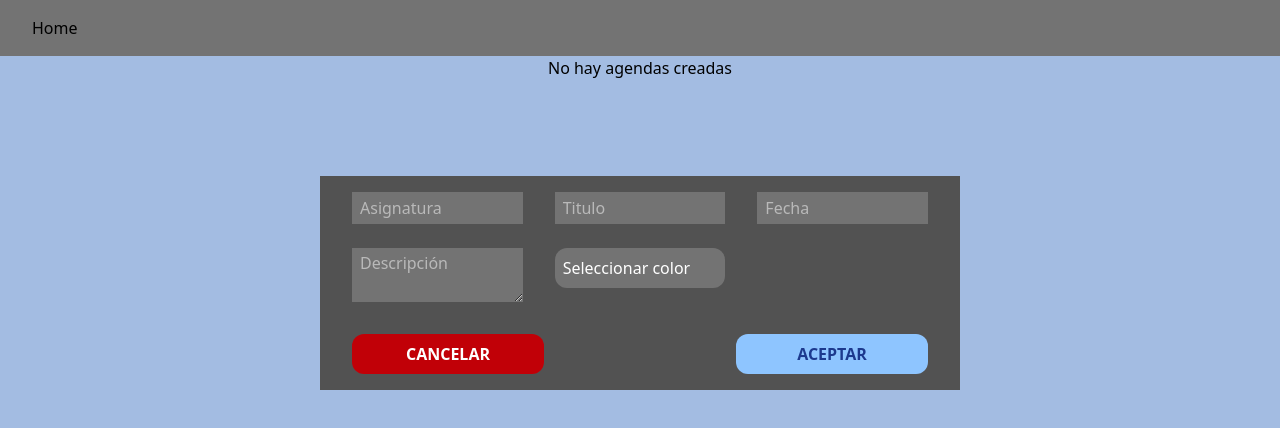
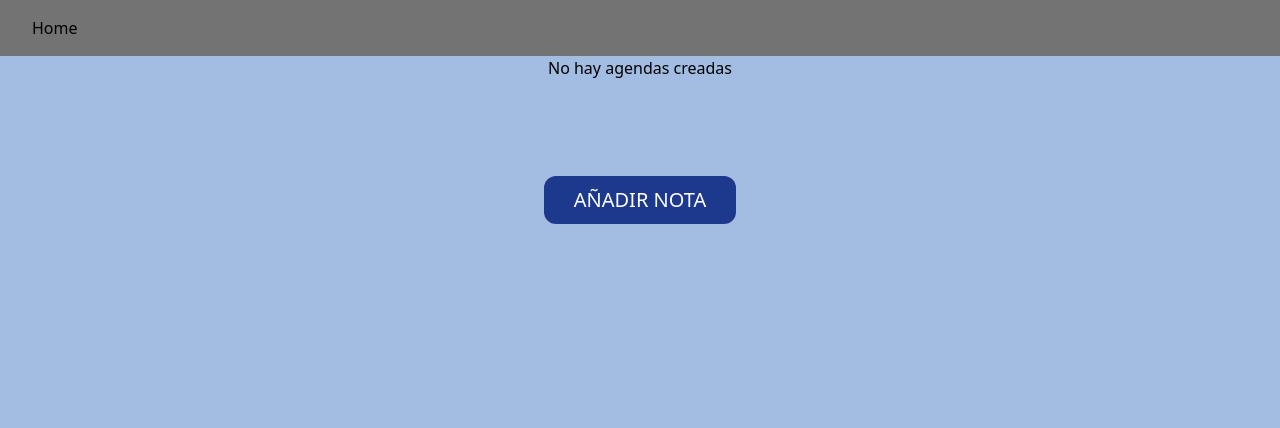
Before and after one commit to Matisalinas23/Agenda_Web, a React (Vite) app: page / in a window 1280 px wide. Shown: the top 428 px of the page. Built offline with nearby package versions, Linux system fonts and the light colour scheme.

Commit message:
button_add_note

```diff
--- a/src/screens/agenda/agenda.tsx
+++ b/src/screens/agenda/agenda.tsx
@@ -2,17 +2,7 @@ import { useEffect } from "react";
 import Nota from "../../components/Nota";
 import useNoteStore from "../../store/useNoteStore";
 import AñadirEditarNota from "../../components/AñadirEditarNota";
-
-export interface INote {
-  id: number;
-  title: string;
-  description: string;
-  limitDate: string;
-  assignature: string;
-  completed: boolean;
-  color: string;
-  textColor: string;
-}
+import useAgendaModals from "../../hooks/useAgendaModals";
 
 export interface IFormValues {
   title: string,
@@ -22,8 +12,15 @@ export interface IFormValues {
   color: string
 }
 
+export interface INote extends IFormValues {
+  id: number;
+  completed: boolean;
+  textColor: string;
+}
+
 export const Agenda = () => {
-  const { notes, addNote, setNotes } = useNoteStore(state => state);
+  const { notes, addNote } = useNoteStore(state => state);
+  const { modal, openCreate, closeModal } = useAgendaModals()
   const initialValues: IFormValues = {
     title: "",
     description: "",
@@ -47,6 +44,7 @@ export const Agenda = () => {
     }
 
     addNote(newNote)
+    closeModal()
   }
 
   useEffect(() => {
@@ -62,7 +60,16 @@ export const Agenda = () => {
         </ul>
       }
 
-      <AñadirEditarNota initialValues={initialValues} onSubmit={handleCreate} />
+      {modal === null &&
+        <button
+          className="cursor-pointer w-48 h-12 text-xl bg-blue-900 text-white rounded-xl text-center"
+          onClick={openCreate}
+        >
+          AÑADIR NOTA
+        </button>
+      }
+
+      {modal === "create" && <AñadirEditarNota initialValues={initialValues} onSubmit={handleCreate} closeModal={closeModal} />}
     </div>
   )
 }
```
